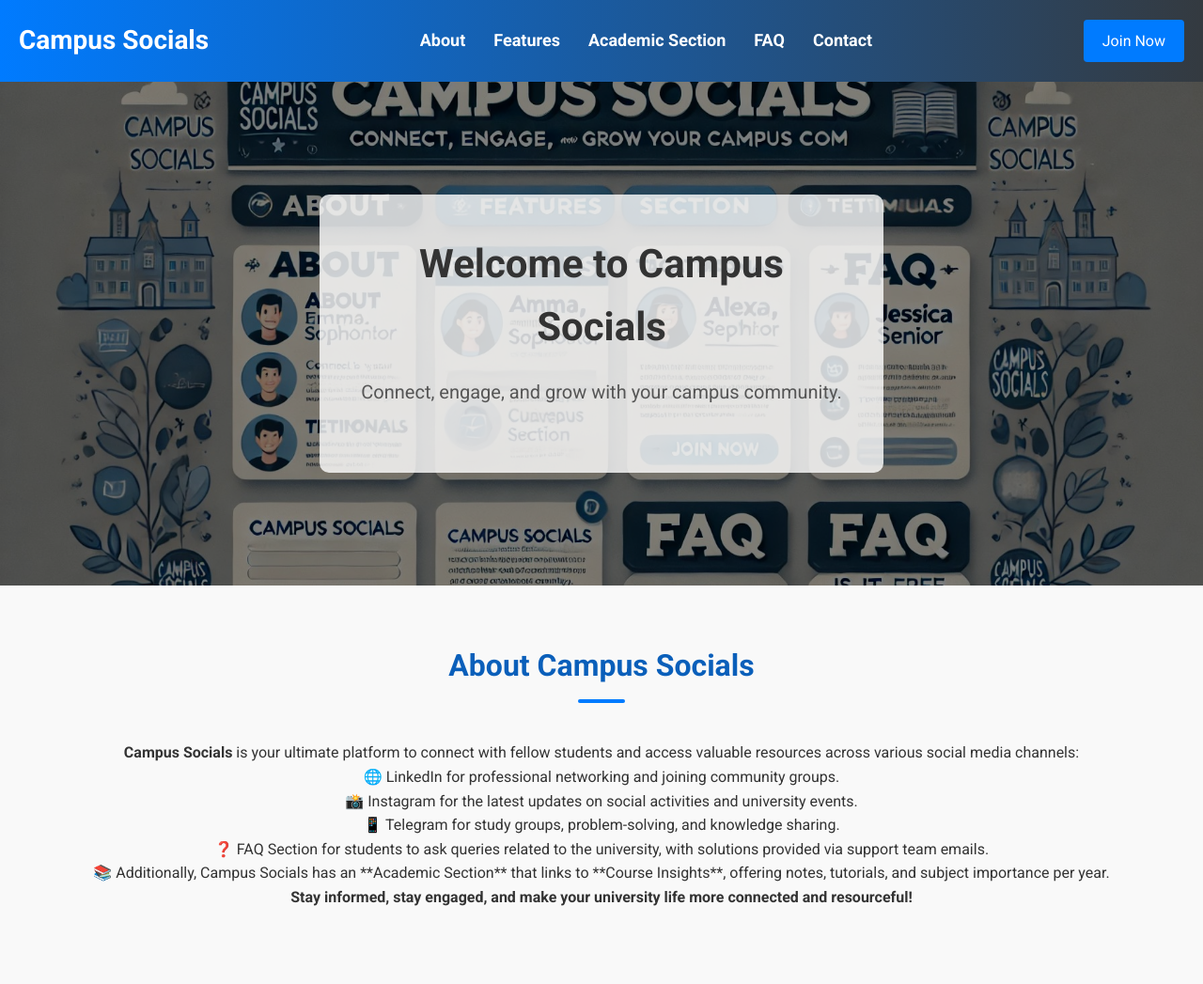
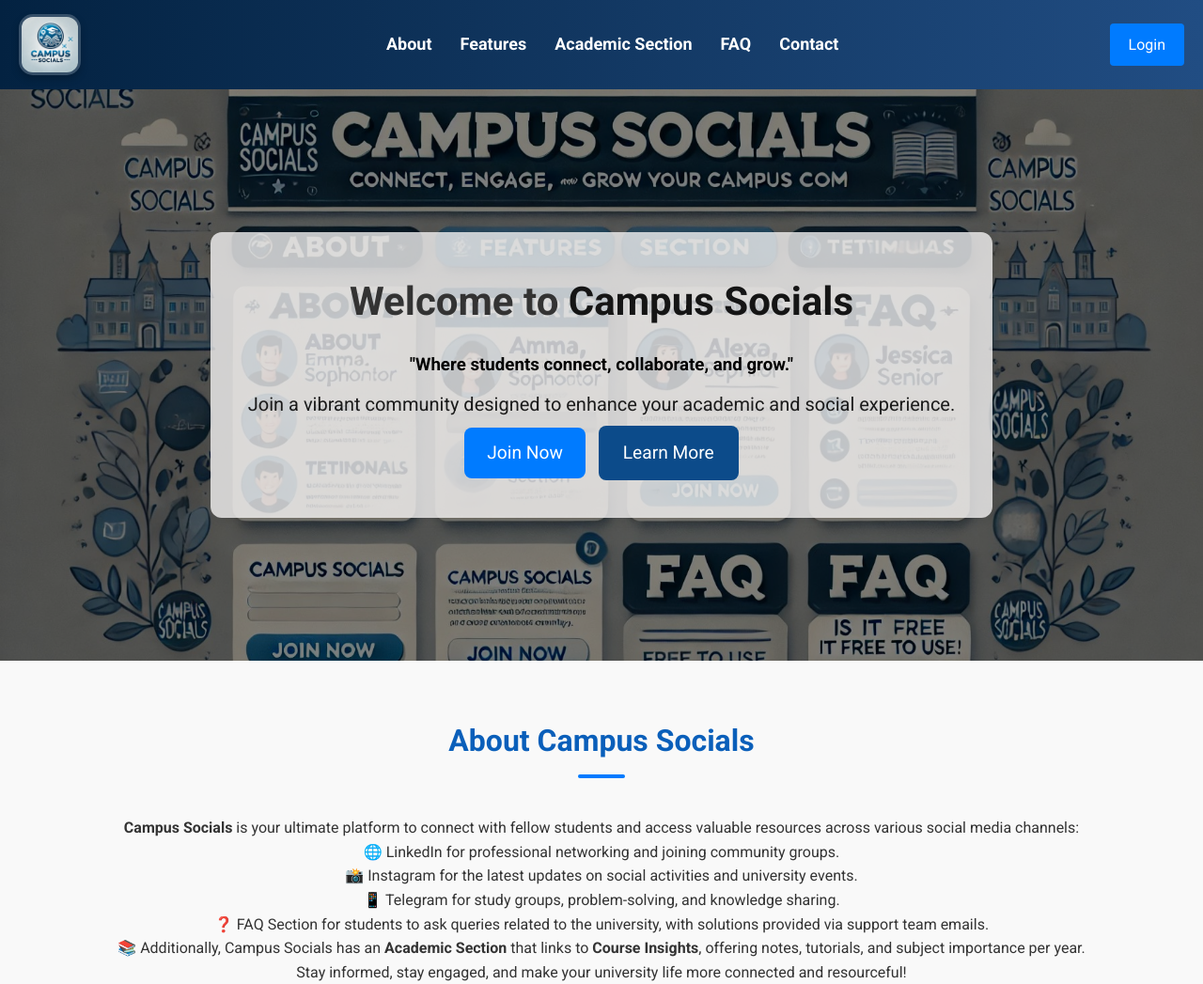
Before and after one commit to Vibhasratna/CampusSocials, a website: page public/main.html in a window 1280 px wide. Shown: the top 1047 px of the page at 94% size. Drawn offline with nearby package versions, Linux system fonts and the light colour scheme; no server answers.

Commit message:
modification

```diff
--- a/public/CI.css
+++ b/public/CI.css
@@ -8,7 +8,7 @@
 
 /* Header Styling */
 #header {
-    background: linear-gradient(90deg, #007bff, #343a40);
+    background: linear-gradient(90deg, #222528f5, #305d89e8);
 
     top: 0;
     left: 0;
@@ -61,7 +61,7 @@
 
 /* Carousel Styling */
 .carousel-inner img {
-    max-height: 70vh;
+    max-height: 80vh;
     object-fit: cover;
     margin-top: 0.1rem 0.1rem;
     cursor: pointer;
--- a/public/main.css
+++ b/public/main.css
@@ -26,12 +26,39 @@ nav {
     align-items: center;
 }
 
+
 .logo {
-    font-size: 28px;
+    display: flex;
+    align-items: center;
+    font-size: 32px; /* Slightly larger text for better readability */
     font-weight: bold;
     color: #fff;
     text-decoration: none;
+    gap: 12px; /* Adds spacing between the logo image and text */
 }
+
+.logo img {
+    width: 65.9px;  /* Increased size for better visibility */
+    height: 65px;
+    margin-right: 25px;
+    border-radius: 15px; /* Slightly rounded edges for a modern look */
+    object-fit: contain; /* Ensures the full logo is visible without cropping */
+    background-color: rgba(255, 255, 255, 0.2); /* Adds slight contrast */
+    padding: 2.9px; /* Adds padding inside the background */
+    box-shadow: 0px 4px 8px rgba(0, 0, 0, 0.2); /* Soft shadow for better visibility */
+}
+
+@media (max-width: 768px) {
+    .logo {
+        font-size: 24px;
+    }
+
+    .logo img {
+        width: 50px;
+        height: 50px;
+    }
+}
+
 
 .nav-links {
     list-style: none;
@@ -72,7 +99,7 @@ nav {
 header {
     position: sticky;
     top: 0;
-    background: linear-gradient(90deg, #007bff, #343a40);
+    background: linear-gradient(90deg, #032241, #214d83);
     ;
     /* Semi-transparent background */
     backdrop-filter: blur(5px);
@@ -90,46 +117,95 @@ header.scrolled {
 
 /* Hero Section */
 #hero {
-    background-image: url('image/project_image.jpg');
-    background-size: cover;
-    background-position: center;
-    padding: 120px 0;
+    position: relative;
+    display: flex;
+    align-items: center;
+    justify-content: center;
+    height: 76vh;
+    background: url('image/project_image.jpg') center/cover no-repeat;
     text-align: center;
-    color: #fff;
-    position: relative;
+    color: rgb(22, 21, 21);
+    padding: 10px;
 }
 
-#hero::before {
-    content: '';
+/* Overlay for better readability */
+.hero-overlay {
     position: absolute;
     top: 0;
     left: 0;
-    right: 0;
-    bottom: 0;
-    background-color: rgba(0, 0, 0, 0.5);
+    width: 100%;
+    height: 100%;
+    background: rgba(0, 0, 0, 0.5); /* Dark overlay for contrast */
     z-index: 1;
 }
 
+/* Hero Content */
 .hero-content {
     position: relative;
     z-index: 2;
-    background-color: rgba(255, 255, 255, 0.8);
+    max-width: 900px;
     padding: 40px;
-    border-radius: 10px;
-    max-width: 600px;
-    margin: 0 auto;
+    background: rgba(247, 246, 246, 0.775); /* Increased transparency */
+    border-radius: 12px;
+    box-shadow: 0 4px 10px rgba(0, 0, 0, 0.05); /* Optional subtle shadow */
+    color: #000; /* Ensures text remains readable */
 }
 
-#hero h1 {
+
+
+/* Heading Styling */
+.hero-content h1 {
     font-size: 42px;
+    font-weight: bold;
+    margin-bottom: 20px;
     color: #333;
-    margin-bottom: 20px;
 }
 
-#hero p {
+.hero-content h1 span {
+    color: #151515; /* Highlight effect */
+}
+
+/* Subtext */
+.hero-content .subtext {
     font-size: 20px;
-    color: #555;
-    margin-bottom: 30px;
+    opacity: 0.9;
+    color: #070707;
+    margin-top: 10px;
+}
+
+/* Call-to-action buttons */
+.hero-buttons {
+    margin-top: 7px;
+}
+
+.btn-primary, .btn-secondary {
+    display: inline-block;
+    padding: 12px 24px;
+    font-size: 1.2em;
+    border-radius: 8px;
+    text-decoration: none;
+    transition: all 0.3s ease-in-out;
+}
+
+.btn-primary {
+    background: #007bff;
+    color: white;
+    margin-right: 10px;
+}
+
+.btn-primary:hover {
+    background: #416284;
+}
+
+.btn-secondary {
+    background:#0c4b8a;
+    border: 2px solid rgba(53, 43, 130, 0);
+    color: white;
+}
+
+.btn-secondary:hover {
+    background: white;
+    color: #007bff;
 }
 
 
--- a/public/main.html
+++ b/public/main.html
@@ -16,7 +16,9 @@
     <!-- Header Section -->
     <header>
         <nav>
-            <a href="main.html" class="logo">Campus Socials</a>
+            <a href="main.html" class="logo">
+                <img src="image/logo.webp" alt="Campus Socials Logo"><strong></strong>
+            </a>
 
             <!-- Centered Navigation Links -->
             <ul class="nav-links">
@@ -34,17 +36,25 @@
             </div>
 
             <!-- Join Now Button (Visible if Not Logged In) -->
-            <a href="login.html" id="join-now" class="cta-button">Join Now</a>
+            <a href="login.html" id="join-now" class="cta-button">Login</a>
         </nav>
     </header>
 
-    <!-- Hero Section -->
-    <section id="hero">
-        <div class="hero-content">
-            <h1>Welcome to Campus Socials</h1>
-            <p>Connect, engage, and grow with your campus community.</p>
+ <!-- Hero Section -->
+<section id="hero">
+    <div class="hero-overlay"></div> <!-- Overlay for better readability -->
+    <div class="hero-content">
+        <h1>Welcome to <span>Campus Socials</span></h1>
+        <h3>"Where students connect, collaborate, and grow."</h3>
+        <p class="subtext">Join a vibrant community designed to enhance your academic and social experience.</p>
+
+        <div class="hero-buttons">
+            <a href="login.html" class="btn-primary">Join Now</a>
+            <a href="#about" class="btn-secondary">Learn More</a>
         </div>
-    </section>
+    </div>
+</section>
+
 
     <!-- About Section -->
     <section id="about" class="info-section editable" data-role="admin">
@@ -58,10 +68,11 @@
             <p>📱 Telegram for study groups, problem-solving, and knowledge sharing.</p>
             <p>❓ FAQ Section for students to ask queries related to the university, with solutions provided via support
                 team emails.</p>
-            <p>📚 Additionally, Campus Socials has an **Academic Section** that links to **Course Insights**, offering
+            <p>📚 Additionally, Campus Socials has an <strong>Academic Section</strong> that links to <strong>Course Insights</strong>, offering
                 notes, tutorials, and subject importance per year.</p>
 
-            <p><strong>Stay informed, stay engaged, and make your university life more connected and resourceful!</strong></p>
+            <p><span>Stay informed, stay engaged, and make your university life more connected and
+                resourceful!</span></p>
             <button class="edit-btn" style="display: none;">Edit</button>
         </div>
     </section>
@@ -74,12 +85,14 @@
                 <div class="feature-item">
                     <img src="image/main.webp" alt="Socializing">
                     <h3>Connect & Socialize</h3>
-                    <p class="content">Meet new friends, join interest groups, and expand your social circle in your campus community.</p>
+                    <p class="content">Meet new friends, join interest groups, and expand your social circle in your
+                        campus community.</p>
                 </div>
                 <div class="feature-item">
                     <img src="image/main3.webp" alt="Events">
                     <h3>Stay Updated on Events</h3>
-                    <p>Stay informed about campus events, activities, and opportunities to enhance your student life.</p>
+                    <p>Stay informed about campus events, activities, and opportunities to enhance your student life.
+                    </p>
                 </div>
                 <div class="feature-item">
                     <img src="image/main4.webp" alt="Study">
@@ -96,16 +109,19 @@
             <h2>What Students Say</h2>
             <div class="testimonials-grid">
                 <div class="testimonial-item">
-                    <p class="content">"Campus Socials helped me find amazing study groups and stay connected with the latest events
+                    <p class="content">"Campus Socials helped me find amazing study groups and stay connected with the
+                        latest events
                         on campus!"</p>
                     <h4 class="author">– Rohan, Freshman</h4>
                 </div>
                 <div class="testimonial-item">
-                    <p class="content">"This platform is a game changer. I met so many people and joined some incredible clubs."</p>
+                    <p class="content">"This platform is a game changer. I met so many people and joined some incredible
+                        clubs."</p>
                     <h4 class="author">– Pranay, Freshman</h4>
                 </div>
                 <div class="testimonial-item">
-                    <p class="content">"It's super easy to use, and it helps me stay organized with my campus activities."</p>
+                    <p class="content">"It's super easy to use, and it helps me stay organized with my campus
+                        activities."</p>
                     <h4 class="author">– Shad, Senior</h4>
                 </div>
             </div>
@@ -119,16 +135,19 @@
             <div class="faq-grid">
                 <div class="faq-item">
                     <h4 class="content">What is Campus Socials?</h4>
-                    <p class="author">Campus Socials is an online platform designed to help students connect with their peers,
+                    <p class="author">Campus Socials is an online platform designed to help students connect with their
+                        peers,
                         discover campus events, and access academic resources.</p>
                 </div>
                 <div class="faq-item">
                     <h4 class="content">Is it free to use?</h4>
-                    <p class="author">Yes, Campus Socials is completely free for all university students to join and use.</p>
+                    <p class="author">Yes, Campus Socials is completely free for all university students to join and
+                        use.</p>
                 </div>
                 <div class="faq-item">
                     <h4 class="content">How do I sign up?</h4>
-                    <p class="author">Simply click the <strong>"Join Now"</strong> button and fill in your details to create an account.</p>
+                    <p class="author">Simply click the <strong>"Join Now"</strong> button and fill in your details to
+                        create an account.</p>
                 </div>
             </div>
         </div>
@@ -150,7 +169,8 @@
         <p class="content">&copy; 2025 Campus Socials. All rights reserved.</p>
         <div class="social-icons">
             <a href="https://www.instagram.com/" target="_blank"><i class="bi bi-instagram"></i></a>
-            <a href="https://www.linkedin.com/in/vibhas-ratna-27465a226/" target="_blank"><i class="bi bi-linkedin"></i></a>
+            <a href="https://www.linkedin.com/in/vibhas-ratna-27465a226/" target="_blank"><i
+                    class="bi bi-linkedin"></i></a>
             <a href="https://t.me/+44vUT402cIM5ZmRl" target="_blank"><i class="bi bi-telegram"></i></a>
         </div>
     </footer>
```
Also changed, not shown: public/image/back.webp (added), public/image/logo.webp (added), public/image/logo1.jpg (added), public/image/logo1.webp (added).
